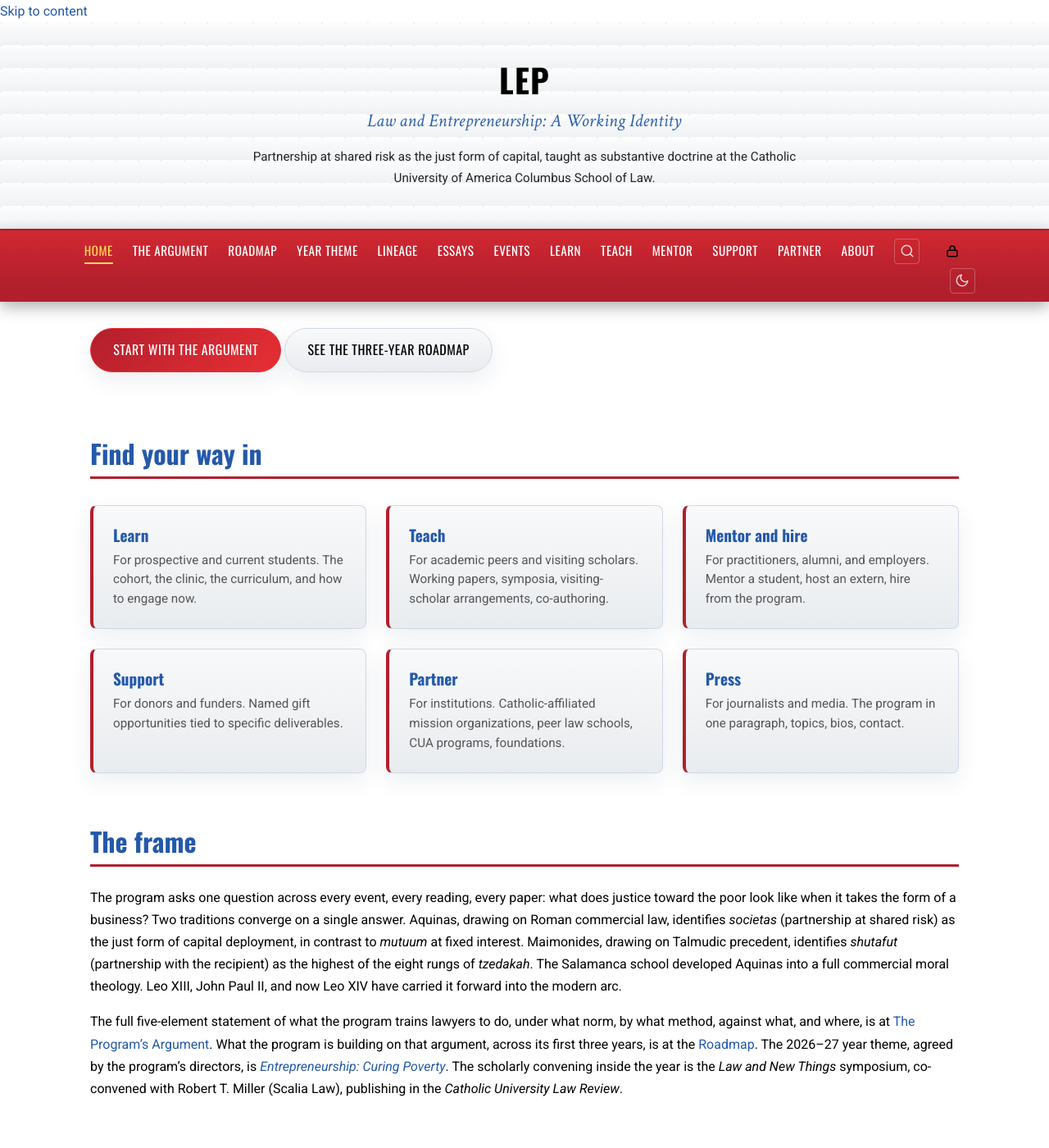
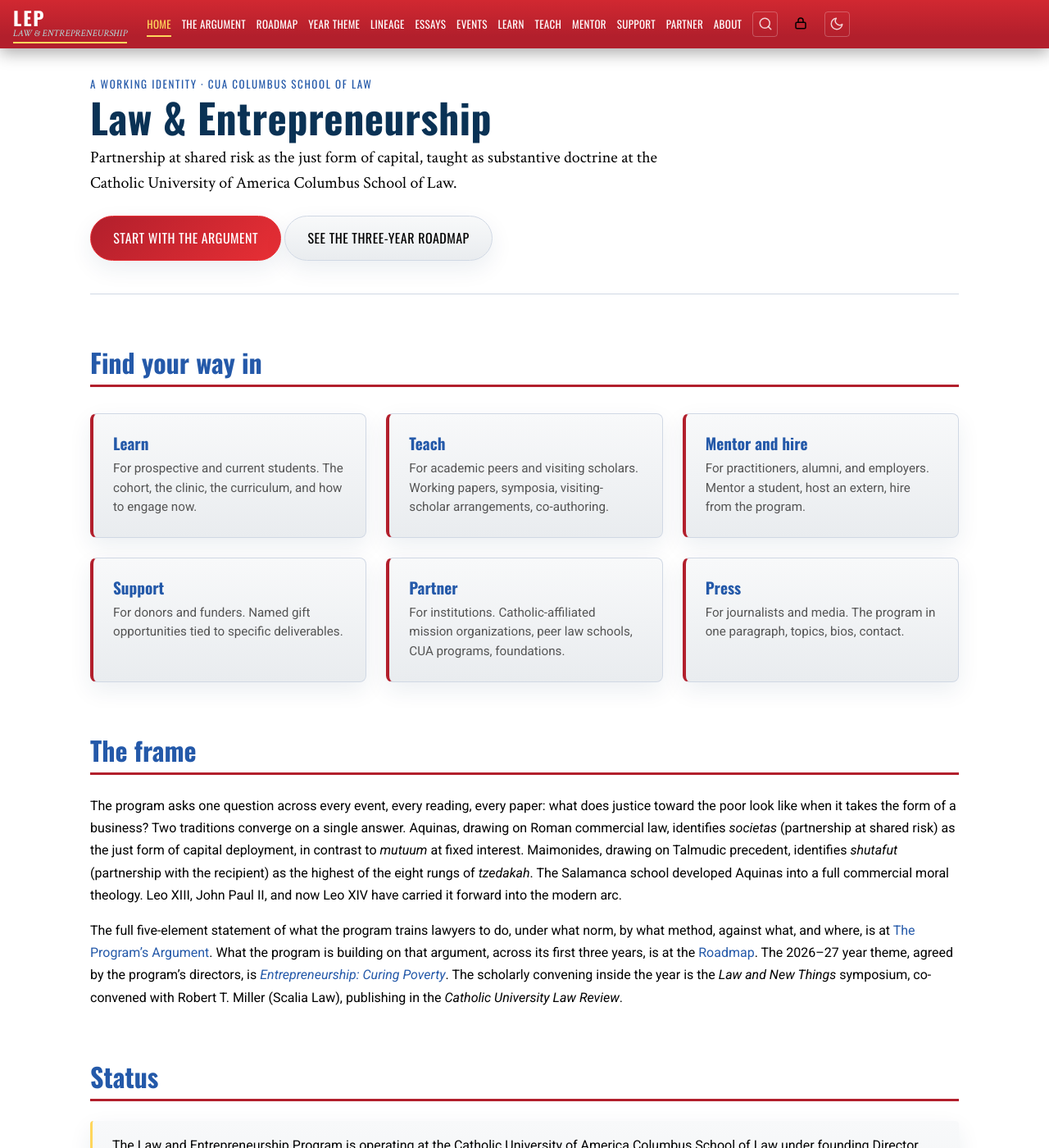
Before and after one commit to Oranburg/LEP, a Jekyll site: the page built from index.md, in a window 1280 px wide and 1400 px high. Shown: the whole window at 82% size. Built offline with Jekyll 4.4.1, drawn with Linux system fonts in a browser that asks for light colours.

Commit message:
Consolidate masthead into a single compact header bar (#8)
Replace the tall standalone blue masthead (big title + tagline +
hero-subtitle, ~4rem of padding) with site identity that rides inside
the existing sticky nav bar. This reclaims roughly 250px of vertical
space above the fold on every page; content now starts right under a
single-row bar.

- header.html: drop the masthead block; the bar is now just the nav.
- nav.html: add a .site-brand lockup (LEP + short tagline) as the first
  item; group the search/lock/theme icons as a right-aligned utility
  cluster so they never orphan onto a second row.
- index.md: add a homepage hero (eyebrow, h1, the framing lead, CTAs) so
  the masthead's framing line is not lost. The homepage now has a real
  <h1>, which it previously lacked.
- main.css: lay out the brand + nav + utilities in one row; tighten link
  sizing; restyle the mobile dropdown.

Fixes along the way:
- Mobile menu was silently broken: both an inline onclick and a JS
  listener toggled .open, cancelling out so it never opened. Removed the
  inline handler and let the (more complete) JS own it; added
  aria-controls. Verified open/close now works.
- Skip link was always visible at the top of every page because its
  styling lived in the uncompiled SCSS. Added the hidden-until-focused
  styling to the live stylesheet.

Co-authored-by: Claude <noreply@anthropic.com>

```diff
--- a/_includes/header.html
+++ b/_includes/header.html
@@ -1,9 +1,6 @@
-<header class="site-header">
-  <div class="header-inner">
-    <a class="site-title" href="{{ '/' | relative_url }}">{{ site.title }}</a>
-    <p class="site-tagline">{{ site.subtitle }}</p>
-    {% if page.hero_subtitle %}<p class="site-hero-subtitle">{{ page.hero_subtitle }}</p>{% endif %}
-  </div>
-</header>
-
+{% comment %}
+The site identity now lives inside the sticky nav bar (see nav.html's
+.site-brand). This keeps the masthead to a single compact row instead of a
+tall standalone block. The homepage renders its own hero in index.md.
+{% endcomment %}
 {% include nav.html %}
--- a/_includes/nav.html
+++ b/_includes/nav.html
@@ -1,8 +1,12 @@
 <nav class="site-nav" aria-label="Main navigation">
-  <button class="nav-toggle" onclick="var nav=this.closest('.site-nav');nav.classList.toggle('open');this.setAttribute('aria-expanded',nav.classList.contains('open'))" aria-label="Toggle menu" aria-expanded="false">
+  <a class="site-brand" href="{{ '/' | relative_url }}" aria-label="{{ site.title }} — home">
+    <span class="site-brand__name">LEP</span>
+    <span class="site-brand__tagline">Law &amp; Entrepreneurship</span>
+  </a>
+  <button class="nav-toggle" type="button" aria-label="Toggle menu" aria-expanded="false" aria-controls="site-nav-list">
     <span></span><span></span><span></span>
   </button>
-  <ul>
+  <ul id="site-nav-list">
     <li><a href="{{ '/' | relative_url }}">Home</a></li>
     <li><a href="{{ '/argument/' | relative_url }}">The Argument</a></li>
     <li><a href="{{ '/roadmap/' | relative_url }}">Roadmap</a></li>
@@ -16,14 +20,14 @@
     <li><a href="{{ '/support/' | relative_url }}">Support</a></li>
     <li><a href="{{ '/partner/' | relative_url }}">Partner</a></li>
     <li><a href="{{ '/about/' | relative_url }}">About</a></li>
-    <li>
+    <li class="nav-util nav-util--first">
       <a href="{{ '/search/' | relative_url }}" aria-label="Search" title="Search">
         <svg width="18" height="18" viewBox="0 0 24 24" fill="none" stroke="currentColor" stroke-width="2" stroke-linecap="round" stroke-linejoin="round" aria-hidden="true">
           <circle cx="11" cy="11" r="8"/><line x1="21" y1="21" x2="16.65" y2="16.65"/>
         </svg>
       </a>
     </li>
-    <li>
+    <li class="nav-util">
       <button class="lep-lock-toggle" type="button" aria-label="Unlock pre-release content">
         <svg class="icon-lock-closed" width="18" height="18" viewBox="0 0 24 24" fill="none" stroke="currentColor" stroke-width="2" stroke-linecap="round" stroke-linejoin="round" aria-hidden="true">
           <rect x="4" y="11" width="16" height="10" rx="2"/>
@@ -35,7 +39,7 @@
         </svg>
       </button>
     </li>
-    <li>
+    <li class="nav-util">
       <button class="theme-toggle" onclick="toggleTheme()" aria-label="Switch to light mode">
         <svg class="icon-sun" width="18" height="18" viewBox="0 0 24 24" fill="none" stroke="currentColor" stroke-width="2" stroke-linecap="round" stroke-linejoin="round" aria-hidden="true">
           <circle cx="12" cy="12" r="5"/><line x1="12" y1="1" x2="12" y2="3"/><line x1="12" y1="21" x2="12" y2="23"/><line x1="4.22" y1="4.22" x2="5.64" y2="5.64"/><line x1="18.36" y1="18.36" x2="19.78" y2="19.78"/><line x1="1" y1="12" x2="3" y2="12"/><line x1="21" y1="12" x2="23" y2="12"/><line x1="4.22" y1="19.78" x2="5.64" y2="18.36"/><line x1="18.36" y1="5.64" x2="19.78" y2="4.22"/>
--- a/assets/css/main.css
+++ b/assets/css/main.css
@@ -2522,3 +2522,160 @@ select:focus-visible {
   .site-content th,
   .site-content td { padding: 0.55rem 0.6rem; }
 }
+
+/* ==========================================================================
+   Consolidated header — 2026-06
+   The standalone blue masthead is gone; site identity now rides inside the
+   sticky nav bar as .site-brand, collapsing the header to a single compact
+   row and reclaiming the vertical space the masthead used to occupy.
+   ========================================================================== */
+
+.site-nav {
+  display: flex;
+  align-items: center;
+  flex-wrap: wrap;
+  gap: 0.2rem var(--space-md);
+  padding-top: 0.35rem;
+  padding-bottom: 0.35rem;
+}
+
+/* Brand lockup (left of the bar) */
+.site-brand {
+  display: inline-flex;
+  flex-direction: column;
+  justify-content: center;
+  flex-shrink: 0;
+  margin-right: var(--space-sm);
+  line-height: 1.05;
+  text-decoration: none;
+  border-bottom: none;
+}
+
+.site-brand__name {
+  font-family: var(--font-headline);
+  font-size: 1.45rem;
+  font-weight: 700;
+  letter-spacing: 0.08em;
+  text-transform: uppercase;
+  color: #ffffff;
+}
+
+.site-brand__tagline {
+  font-family: var(--font-accent);
+  font-size: 0.72rem;
+  font-style: italic;
+  letter-spacing: 0.01em;
+  color: var(--teal);
+  margin-top: 1px;
+}
+
+.site-brand:hover .site-brand__name,
+.site-brand:focus-visible .site-brand__name { color: var(--yellow); }
+
+/* The link list takes the remaining width, left-aligned after the brand */
+.site-nav > ul {
+  flex: 1 1 auto;
+  margin: 0;
+  justify-content: flex-start;
+  gap: 0.15rem 0.8rem;
+}
+
+.site-nav > ul > li:last-child { margin-left: 0; }
+
+/* Keep the three utility icons (search / lock / theme) together at the far
+   right; if the row is full they wrap as a tidy right-aligned cluster
+   rather than orphaning a single icon. */
+.site-nav > ul > li.nav-util--first { margin-left: auto; }
+.site-nav > ul > li.nav-util { margin-left: 0; }
+
+.site-nav a {
+  font-size: 0.82rem;
+  letter-spacing: 0.3px;
+}
+
+/* Desktop: keep the bar to a tidy single line where it fits */
+@media (min-width: 769px) {
+  .site-nav { min-height: 3.1rem; }
+  .nav-toggle { display: none; }
+}
+
+/* ---- Skip link: hidden until focused (its styling lived in uncompiled SCSS) ---- */
+.skip-link {
+  position: absolute;
+  left: var(--space-sm);
+  top: -3rem;
+  z-index: 9999;
+  padding: 0.5rem 0.9rem;
+  background: var(--yellow);
+  color: #000;
+  font-family: var(--font-headline);
+  text-decoration: none;
+  border-radius: 0 0 var(--radius-sm) var(--radius-sm);
+  transition: top 0.15s ease;
+}
+.skip-link:focus { top: 0; }
+
+/* Mobile: brand stays on the bar, links collapse behind the hamburger */
+@media (max-width: 768px) {
+  .site-nav {
+    align-items: center;
+    gap: 0;
+    padding: 0.4rem var(--space-md);
+  }
+  .site-brand { margin-right: auto; }
+  .nav-toggle {
+    position: static;
+    transform: none;
+    margin-left: auto;
+  }
+  .site-nav > ul {
+    flex-basis: 100%;
+    width: 100%;
+  }
+  /* utilities rejoin the stacked menu in normal order */
+  .site-nav > ul > li.nav-util--first { margin-left: 0; }
+}
+
+/* ==========================================================================
+   Homepage hero (replaces the lost masthead framing)
+   ========================================================================== */
+
+.home-hero {
+  margin: var(--space-sm) 0 var(--space-2xl);
+  padding-bottom: var(--space-lg);
+  border-bottom: 1px solid var(--border);
+}
+
+.home-hero__eyebrow {
+  font-family: var(--font-headline);
+  font-size: 0.82rem;
+  letter-spacing: 0.12em;
+  text-transform: uppercase;
+  color: var(--teal);
+  margin: 0 0 var(--space-xs);
+}
+[data-theme="light"] .home-hero__eyebrow { color: var(--blue-bright); }
+
+.home-hero__title {
+  font-family: var(--font-headline);
+  font-size: clamp(2.2rem, 5vw, 3.1rem);
+  font-weight: 700;
+  line-height: 1.05;
+  letter-spacing: 0.01em;
+  color: var(--accent);
+  margin: 0 0 var(--space-sm);
+  border-bottom: none;
+  padding-bottom: 0;
+}
+[data-theme="light"] .home-hero__title { color: var(--blue-deep); }
+
+.home-hero__lead {
+  font-family: var(--font-accent);
+  font-size: 1.25rem;
+  line-height: 1.55;
+  color: var(--text);
+  max-width: 760px;
+  margin: 0 0 var(--space-lg);
+}
+
+.home-hero .home-cta { margin-bottom: 0; }
--- a/index.md
+++ b/index.md
@@ -5,9 +5,14 @@ permalink: /
 hero_subtitle: "Partnership at shared risk as the just form of capital, taught as substantive doctrine at the Catholic University of America Columbus School of Law."
 ---
 
+<div class="home-hero">
+<p class="home-hero__eyebrow">A Working Identity · CUA Columbus School of Law</p>
+<h1 class="home-hero__title">Law &amp; Entrepreneurship</h1>
+<p class="home-hero__lead">{{ page.hero_subtitle }}</p>
 <div class="home-cta">
 <a class="button-link button-link--primary" href="{{ '/argument/' | relative_url }}">Start with the argument</a>
 <a class="button-link" href="{{ '/roadmap/' | relative_url }}">See the three-year roadmap</a>
+</div>
 </div>
 
 <section id="doorways">
```
